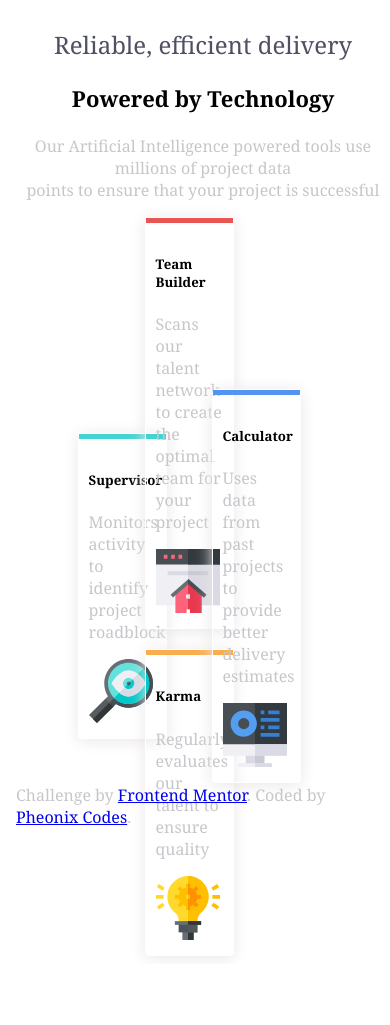
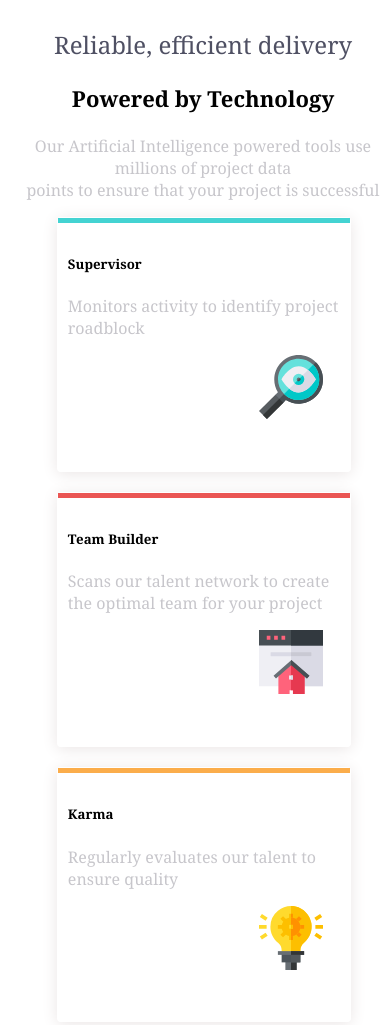
Before and after one commit to Tomivan/Four-card-featue-section, a plain HTML site: page index.html in a window 390 px wide. Shown: the top 1025 px of the page. Before the commit the page ends 964 px from the top, so only its background shows below. Drawn offline with Linux system fonts and the light colour scheme.

Commit message:
added mobile responsiveness

```diff
--- a/style.css
+++ b/style.css
@@ -49,6 +49,7 @@ p{
 }
 .content{
     padding: 10px;
+    position: relative;
 }
 .color-1{
     background-color:#44d3d2;
@@ -73,7 +74,39 @@ p{
 .icon{
     justify-content: flex-end;
 }
+img{
+    display: block;
+    position: relative;
+    left: 70%;
+}
 footer {
     position: absolute;
     bottom: 0;
 }
+
+@media screen and (min-width: 320px) and (max-width: 415px) {
+    .section{
+        display: flex;
+        flex-direction: column;
+    }
+    .card{
+        border: 1px solid white;
+        border-radius: 4px;
+        box-shadow: 0 2px 16px 0 #eae5e5;
+        height: 30vh;
+        width: 75vw;
+        margin-left: -120px;
+    }
+    .group-1{
+        margin-right: 0;
+        margin-bottom: 20px;
+    }
+    .group-3{
+        margin-left: 0;
+        margin-top: 20px;
+    }
+    footer{
+        position: relative;
+        bottom: 0;
+    }
+}
```
